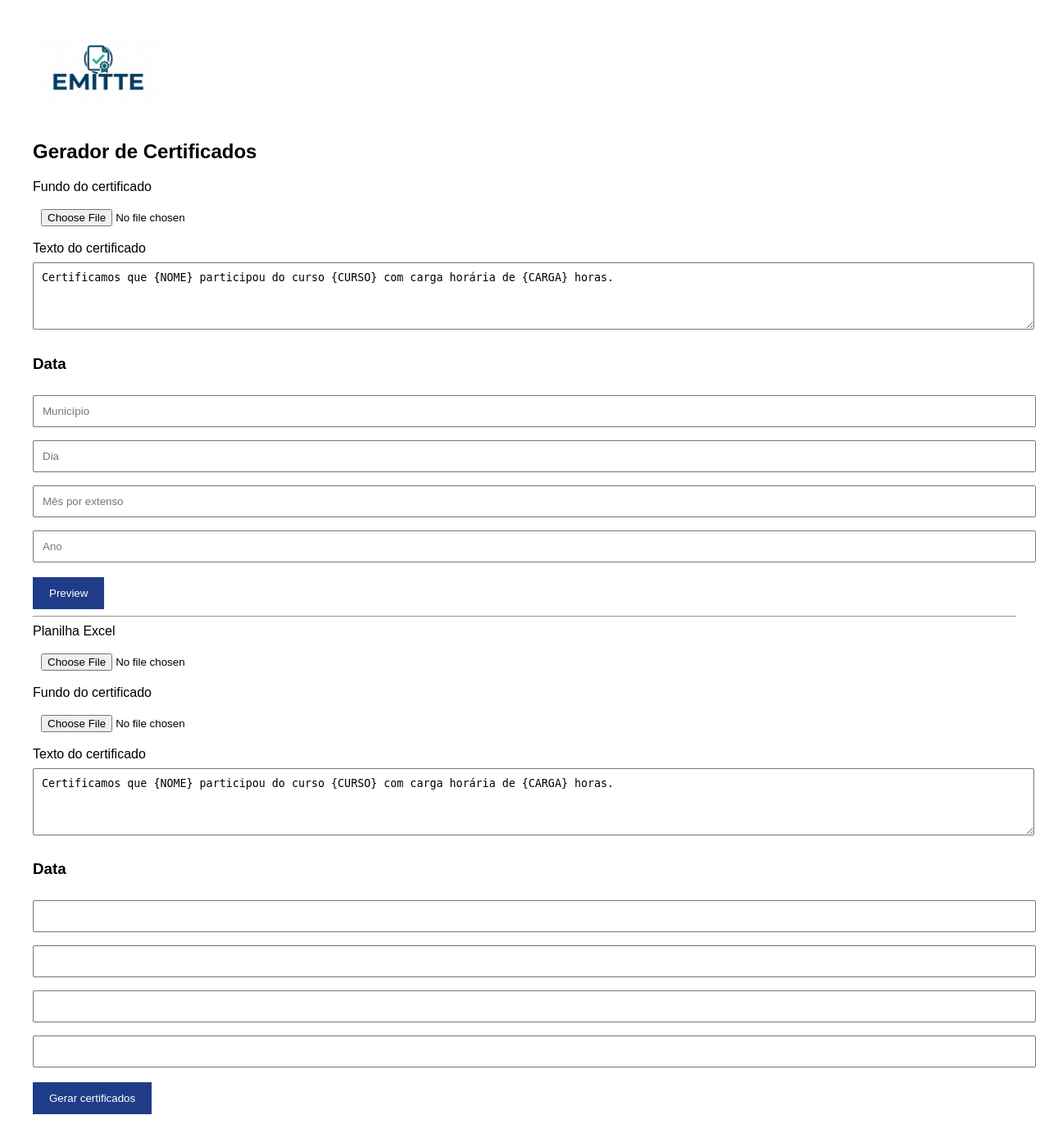
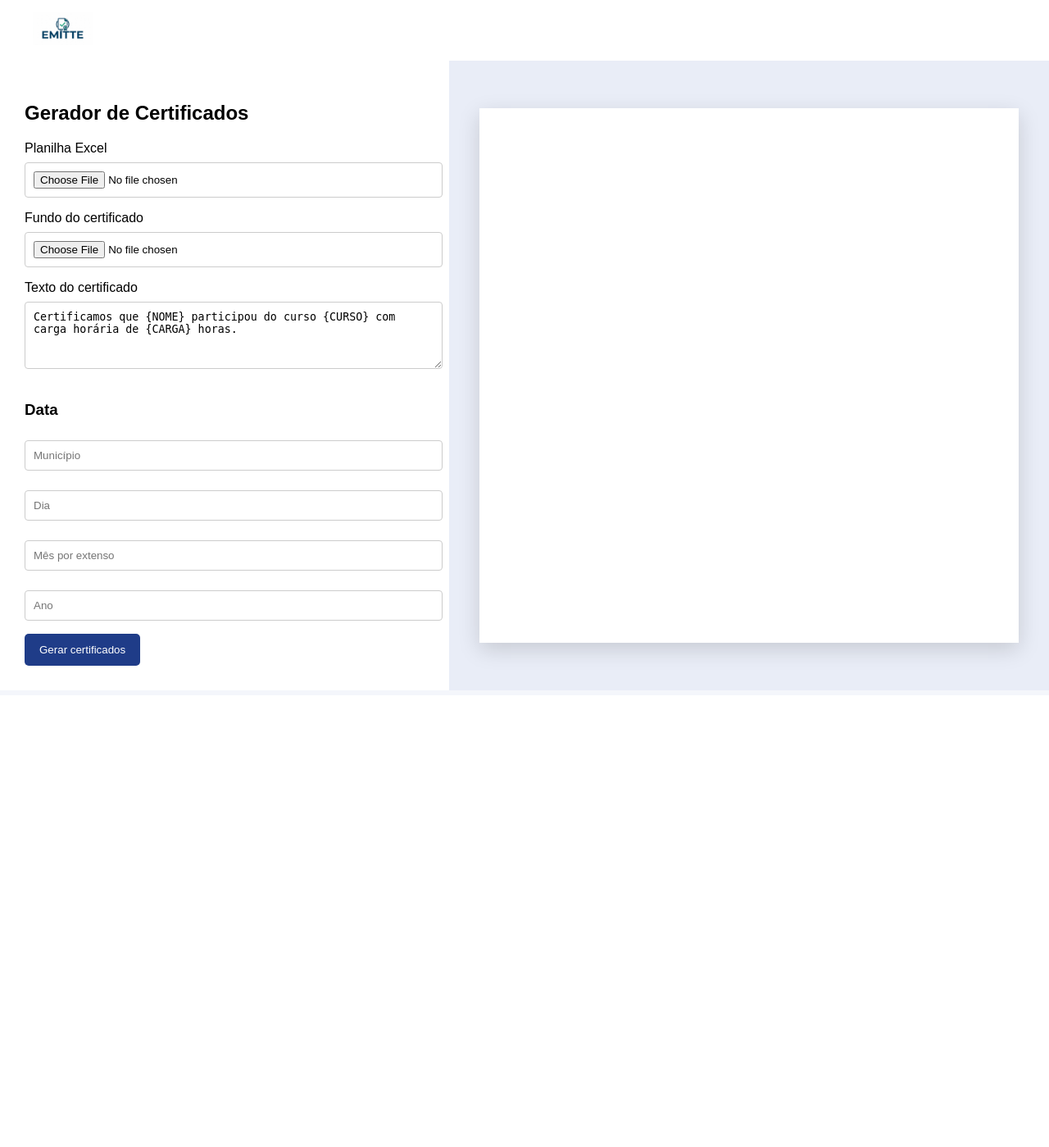
Before and after one commit to sildemberny-bit/certificados-app, a Flask app: page /certificados in a window 1280 px wide. Shown: the whole page at 82% size. After the commit the page ends 842 px from the top, so only its background shows below. Run offline with Flask 3, Linux system fonts and the light colour scheme; the visitor is signed in with stand-in values (Sample User, id 1).

Commit message:
Update certificados.html

```diff
--- a/templates/certificados.html
+++ b/templates/certificados.html
@@ -8,26 +8,76 @@
 
 body{
 font-family:Arial;
-margin:40px;
+margin:0;
+background:#f4f6fb;
+}
+
+.topbar{
+background:white;
+padding:15px 40px;
+box-shadow:0 2px 8px rgba(0,0,0,0.05);
 }
 
 .logo{
-width:160px;
-margin-bottom:20px;
+height:40px;
 }
 
-input,textarea{
+.container{
+display:flex;
+height:calc(100vh - 80px);
+}
+
+.left{
+width:40%;
+background:white;
+padding:30px;
+overflow:auto;
+}
+
+.right{
+width:60%;
+display:flex;
+align-items:center;
+justify-content:center;
+background:#e9edf7;
+}
+
+.preview-box{
+width:90%;
+height:85%;
+background:white;
+box-shadow:0 8px 25px rgba(0,0,0,0.15);
+display:flex;
+align-items:center;
+justify-content:center;
+}
+
+.preview-box iframe{
+width:100%;
+height:100%;
+border:none;
+}
+
+input, textarea{
 width:100%;
 padding:10px;
-margin:8px 0;
+margin-top:8px;
+margin-bottom:16px;
+border:1px solid #ccc;
+border-radius:4px;
 }
 
 button{
-padding:12px 20px;
 background:#1f3c88;
 color:white;
 border:none;
-margin-top:10px;
+padding:12px 18px;
+border-radius:5px;
+cursor:pointer;
+}
+
+button:hover{
+background:#162c63;
 }
 
 </style>
@@ -36,64 +86,107 @@ margin-top:10px;
 
 <body>
 
+<div class="topbar">
 <img src="/static/logo.png" class="logo">
+</div>
+
+<div class="container">
+
+<div class="left">
 
 <h2>Gerador de Certificados</h2>
 
-<form method="POST" action="/preview" enctype="multipart/form-data" target="_blank">
+<form id="formCert" method="POST" enctype="multipart/form-data">
+
+<label>Planilha Excel</label>
+<input type="file" name="planilha">
 
 <label>Fundo do certificado</label>
-<input type="file" name="fundo" required>
+<input type="file" name="fundo" id="fundo">
 
 <label>Texto do certificado</label>
 
-<textarea name="texto" rows="4">
+<textarea name="texto" id="texto" rows="4">
 Certificamos que {NOME} participou do curso {CURSO} com carga horária de {CARGA} horas.
 </textarea>
 
 <h3>Data</h3>
 
-<input name="municipio" placeholder="Município">
+<input name="municipio" id="municipio" placeholder="Município">
 
-<input name="dia" placeholder="Dia">
+<input name="dia" id="dia" placeholder="Dia">
 
-<input name="mes" placeholder="Mês por extenso">
+<input name="mes" id="mes" placeholder="Mês por extenso">
 
-<input name="ano" placeholder="Ano">
+<input name="ano" id="ano" placeholder="Ano">
 
-<button type="submit">Preview</button>
+<button formaction="/certificados" type="submit">Gerar certificados</button>
 
 </form>
 
-<hr>
+</div>
 
-<form method="POST" enctype="multipart/form-data">
+<div class="right">
 
-<label>Planilha Excel</label>
-<input type="file" name="planilha" required>
+<div class="preview-box">
 
-<label>Fundo do certificado</label>
-<input type="file" name="fundo" required>
+<iframe id="previewFrame"></iframe>
 
-<label>Texto do certificado</label>
+</div>
 
-<textarea name="texto" rows="4">
-Certificamos que {NOME} participou do curso {CURSO} com carga horária de {CARGA} horas.
-</textarea>
+</div>
 
-<h3>Data</h3>
+</div>
 
-<input name="municipio">
+<script>
 
-<input name="dia">
+const form = document.getElementById("formCert");
+const preview = document.getElementById("previewFrame");
 
-<input name="mes">
+const campos = ["texto","municipio","dia","mes","ano","fundo"];
 
-<input name="ano">
+campos.forEach(id => {
 
-<button type="submit">Gerar certificados</button>
+document.getElementById(id).addEventListener("change", atualizarPreview);
 
-</form>
+});
+
+function atualizarPreview(){
+
+let formData = new FormData();
+
+formData.append("texto",document.getElementById("texto").value);
+
+formData.append("municipio",document.getElementById("municipio").value);
+
+formData.append("dia",document.getElementById("dia").value);
+
+formData.append("mes",document.getElementById("mes").value);
+
+formData.append("ano",document.getElementById("ano").value);
+
+let fundo = document.getElementById("fundo").files[0];
+
+if(fundo){
+formData.append("fundo",fundo);
+}
+
+fetch("/preview",{
+method:"POST",
+body:formData
+})
+.then(res => res.blob())
+.then(blob => {
+
+let url = URL.createObjectURL(blob);
+
+preview.src = url;
+
+});
+
+}
+
+</script>
 
 </body>
 </html>
```
